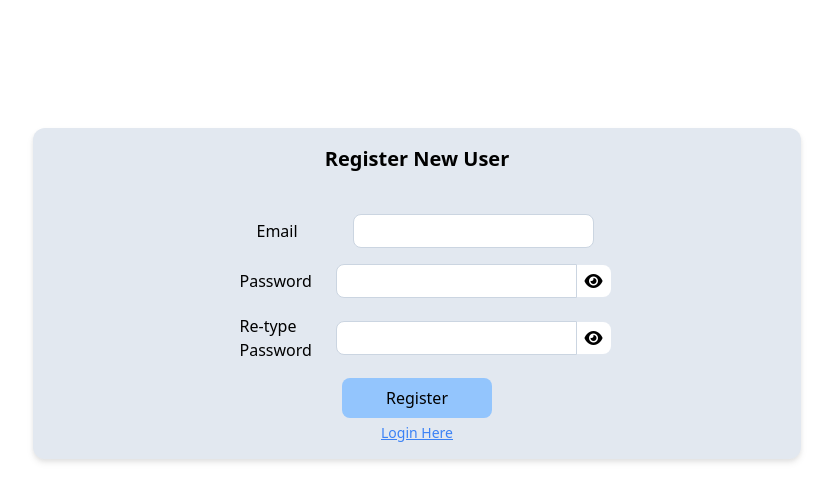
After one commit to yehezkielermanto/Short-Links, a CodeIgniter 4 app: template app/Views/admin/register.php in a window 1280 px wide. The commit adds this page. Shown: the top 502 px of the page, without its empty margins (223-1056 px from the left). Run offline with PHP 8.4 and a stand-in for CodeIgniter, Linux system fonts and the light colour scheme; the template is opened without the code that fills it, so the values that code supplies are empty; some libraries are stand-ins or nearby versions.

Commit message:
migration user and register user as admin

```diff
--- a/app/Config/Routes.php
+++ b/app/Config/Routes.php
@@ -33,6 +33,12 @@ $routes->get('/', 'Home::index');
 $routes->post('/generate', 'Home::Generate');
 $routes->get('/:segment', 'Home::Redirect');
 
+// admin
+$routes->get('/admin/login', 'AdminController::index');
+$routes->post('/admin/login/auth', 'AdminController::auth');
+$routes->get('/admin/register', 'AdminController::register');
+$routes->post('/admin/register/store', 'AdminController::register_store');
+
 /*
  * --------------------------------------------------------------------
  * Additional Routing
--- a/app/Database/Migrations/2023-03-28-044311_TBLINKS.php
+++ b/app/Database/Migrations/2023-03-28-044311_TBLINKS.php
@@ -18,8 +18,7 @@ class TBLINKS extends Migration
                 'auto_increment' => true
             ],
             'url_ori' => [
-                'type' => 'VARCHAR',
-                'constraint' => '255'
+                'type' => 'TEXT',
             ],
             'url_short' => [
                 'type' => 'VARCHAR',
--- /dev/null
+++ b/app/Views/admin/register.php
@@ -0,0 +1,104 @@
+<!DOCTYPE html>
+<html lang="en">
+
+<head>
+    <meta charset="UTF-8">
+    <meta http-equiv="X-UA-Compatible" content="IE=edge">
+    <meta name="viewport" content="width=device-width, initial-scale=1.0">
+    <!-- style -->
+    <link rel="stylesheet" href="/public/styles/output.css">
+    <title>Admin | Register</title>
+</head>
+
+<body>
+    <!-- form register -->
+    <div class="mx-[20%] my-[10%]">
+        <!-- alert -->
+        <?php if (session()->has('error')): ?>
+        <div class="bg-red-500 text-white my-2 rounded-lg p-2">
+            <ul>
+                <?php foreach (session()->error as $error): ?>
+                <li><?= esc($error) ?></li>
+                <?php endforeach ?>
+            </ul>
+        </div>
+        <?php endif ?>
+        <?php if (session()->has('success')): ?>
+        <div class="bg-green-500 text-white my-2 rounded-lg p-2">
+            <ul>
+                <li><?= session()->success ?></li>
+            </ul>
+        </div>
+        <?php endif ?>
+        <div class="p-4 bg-slate-200 drop-shadow-md rounded-xl">
+            <p class="font-bold text-[20px] text-center mb-[40px]">Register New User</p>
+            <form action="/admin/register/store" method="post">
+                <?php csrf_token(); ?>
+                <div class="flex flex-col justify-center">
+                    <div class="mb-4">
+                        <div class="flex flex-row justify-center items-center">
+                            <label for="email" class="mx-4 block w-[80px]">Email</label>
+                            <input type="text" name="email" id="email"
+                                class="border border-slate-300 rounded-lg w-[auto] p-1" value="<?= old('email') ?>">
+                        </div>
+                    </div>
+                    <div class="mb-4">
+                        <div class="flex flex-row items-center justify-center">
+                            <label for="password" class="mx-4 block w-[80px]">Password</label>
+                            <div class="flex flex-row items-center">
+                                <input type="password" name="password" id="password"
+                                    class="border border-slate-300 rounded-l-lg p-1" value="<?= old('password') ?>">
+                                <i class="fa-solid fa-eye p-2 bg-white rounded-r-lg cursor-pointer"
+                                    id="show_password"></i>
+                            </div>
+                        </div>
+                    </div>
+                    <div class="mb-4">
+                        <div class="flex flex-row items-center justify-center">
+                            <label for="re_password" class="mx-4 block w-[80px]">Re-type Password</label>
+                            <div class="flex flex-row items-center">
+                                <input type="password" name="re_password" id="re_password"
+                                    class="border border-slate-300 rounded-l-lg p-1" value="<?= old('re_password') ?>">
+                                <i class="fa-solid fa-eye p-2 bg-white rounded-r-lg cursor-pointer"
+                                    id="show_password1"></i>
+                            </div>
+                        </div>
+                    </div>
+                    <div class="flex flex-row justify-center items-center">
+                        <button type="submit" class="bg-blue-300 p-2 w-[150px] rounded-lg">Register</button>
+                    </div>
+                    <a href="/admin/login" class="text-center mt-1 underline text-[14px] text-blue-500">Login Here</a>
+                </div>
+            </form>
+        </div>
+    </div>
+
+    <!-- font awesome script-->
+    <script src="https://kit.fontawesome.com/26a7f3b810.js" crossorigin="anonymous"></script>
+    <!-- jquery -->
+    <script src="https://code.jquery.com/jquery-3.6.4.min.js"
+        integrity="sha256-oP6HI9z1XaZNBrJURtCoUT5SUnxFr8s3BzRl+cbzUq8=" crossorigin="anonymous"></script>
+    <!-- custom script -->
+    <script type="text/javascript">
+        $('#show_password').on('click', function() {
+            let password = document.getElementById('password')
+
+            if (password.type === 'password') {
+                password.type = 'text'
+            } else {
+                password.type = 'password'
+            }
+        })
+
+        $('#show_password1').on('click', function() {
+            let re_password = document.getElementById('re_password')
+            if (re_password.type === 'password') {
+                re_password.type = 'text'
+            } else {
+                re_password.type = 'password'
+            }
+        })
+    </script>
+</body>
+
+</html>
--- a/public/styles/output.css
+++ b/public/styles/output.css
@@ -576,9 +576,19 @@ video {
   margin-right: 0.75rem;
 }
 
+.mx-4 {
+  margin-left: 1rem;
+  margin-right: 1rem;
+}
+
 .mx-\[10\%\] {
   margin-left: 10%;
   margin-right: 10%;
+}
+
+.mx-\[20\%\] {
+  margin-left: 20%;
+  margin-right: 20%;
 }
 
 .mx-\[20px\] {
@@ -591,13 +601,35 @@ video {
   margin-bottom: 0.75rem;
 }
 
+.my-\[10\%\] {
+  margin-top: 10%;
+  margin-bottom: 10%;
+}
+
 .my-\[10px\] {
   margin-top: 10px;
   margin-bottom: 10px;
 }
 
+.my-2 {
+  margin-top: 0.5rem;
+  margin-bottom: 0.5rem;
+}
+
+.mb-4 {
+  margin-bottom: 1rem;
+}
+
 .mb-\[20px\] {
   margin-bottom: 20px;
+}
+
+.mb-\[40px\] {
+  margin-bottom: 40px;
+}
+
+.mt-1 {
+  margin-top: 0.25rem;
 }
 
 .mt-\[60px\] {
@@ -616,12 +648,32 @@ video {
   display: table;
 }
 
+.w-\[150px\] {
+  width: 150px;
+}
+
+.w-\[80px\] {
+  width: 80px;
+}
+
+.w-\[auto\] {
+  width: auto;
+}
+
+.cursor-pointer {
+  cursor: pointer;
+}
+
 .flex-row {
   flex-direction: row;
 }
 
 .flex-col {
   flex-direction: column;
+}
+
+.items-center {
+  align-items: center;
 }
 
 .justify-center {
@@ -640,8 +692,27 @@ video {
   border-radius: 0.375rem;
 }
 
+.rounded-xl {
+  border-radius: 0.75rem;
+}
+
+.rounded-l-lg {
+  border-top-left-radius: 0.5rem;
+  border-bottom-left-radius: 0.5rem;
+}
+
+.rounded-r-lg {
+  border-top-right-radius: 0.5rem;
+  border-bottom-right-radius: 0.5rem;
+}
+
 .border {
   border-width: 1px;
+}
+
+.border-slate-300 {
+  --tw-border-opacity: 1;
+  border-color: rgb(203 213 225 / var(--tw-border-opacity));
 }
 
 .bg-\[\#00A18C\] {
@@ -649,14 +720,43 @@ video {
   background-color: rgb(0 161 140 / var(--tw-bg-opacity));
 }
 
+.bg-blue-300 {
+  --tw-bg-opacity: 1;
+  background-color: rgb(147 197 253 / var(--tw-bg-opacity));
+}
+
+.bg-green-300 {
+  --tw-bg-opacity: 1;
+  background-color: rgb(134 239 172 / var(--tw-bg-opacity));
+}
+
 .bg-purple-500 {
   --tw-bg-opacity: 1;
   background-color: rgb(168 85 247 / var(--tw-bg-opacity));
 }
 
+.bg-slate-200 {
+  --tw-bg-opacity: 1;
+  background-color: rgb(226 232 240 / var(--tw-bg-opacity));
+}
+
 .bg-white {
   --tw-bg-opacity: 1;
   background-color: rgb(255 255 255 / var(--tw-bg-opacity));
+}
+
+.bg-red-500 {
+  --tw-bg-opacity: 1;
+  background-color: rgb(239 68 68 / var(--tw-bg-opacity));
+}
+
+.bg-green-500 {
+  --tw-bg-opacity: 1;
+  background-color: rgb(34 197 94 / var(--tw-bg-opacity));
+}
+
+.p-1 {
+  padding: 0.25rem;
 }
 
 .p-2 {
@@ -675,8 +775,25 @@ video {
   text-align: center;
 }
 
+.text-\[14px\] {
+  font-size: 14px;
+}
+
+.text-\[20px\] {
+  font-size: 20px;
+}
+
 .text-\[22px\] {
   font-size: 22px;
+}
+
+.font-bold {
+  font-weight: 700;
+}
+
+.text-blue-500 {
+  --tw-text-opacity: 1;
+  color: rgb(59 130 246 / var(--tw-text-opacity));
 }
 
 .text-white {
@@ -698,6 +815,11 @@ video {
   box-shadow: var(--tw-ring-offset-shadow, 0 0 #0000), var(--tw-ring-shadow, 0 0 #0000), var(--tw-shadow);
 }
 
+.drop-shadow-md {
+  --tw-drop-shadow: drop-shadow(0 4px 3px rgb(0 0 0 / 0.07)) drop-shadow(0 2px 2px rgb(0 0 0 / 0.06));
+  filter: var(--tw-blur) var(--tw-brightness) var(--tw-contrast) var(--tw-grayscale) var(--tw-hue-rotate) var(--tw-invert) var(--tw-saturate) var(--tw-sepia) var(--tw-drop-shadow);
+}
+
 .drop-shadow-xl {
   --tw-drop-shadow: drop-shadow(0 20px 13px rgb(0 0 0 / 0.03)) drop-shadow(0 8px 5px rgb(0 0 0 / 0.08));
   filter: var(--tw-blur) var(--tw-brightness) var(--tw-contrast) var(--tw-grayscale) var(--tw-hue-rotate) var(--tw-invert) var(--tw-saturate) var(--tw-sepia) var(--tw-drop-shadow);
```
Also changed, not shown: app/Controllers/AdminController.php (added, +88 -0 lines), app/Database/Migrations/2023-04-15-020921_TbUser.php (added, +34 -0 lines), app/Models/UsersModel.php (added, +12 -0 lines), app/Views/admin/index.php (added, +39 -0 lines).
